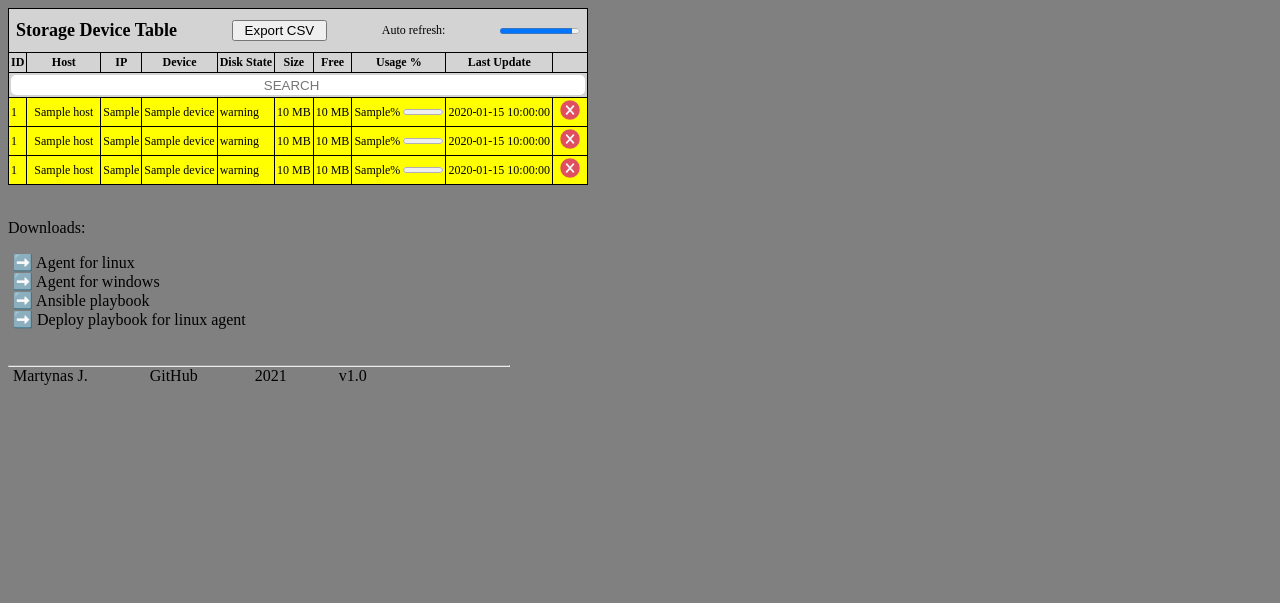
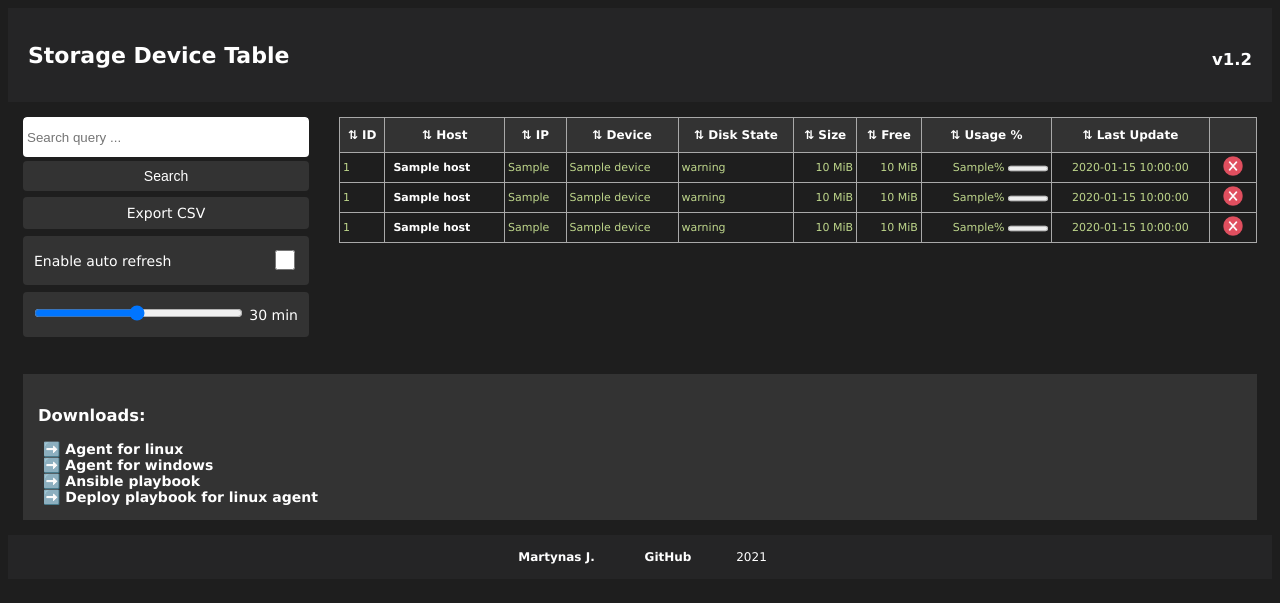
Before and after one commit to f5AFfMhv/storage-device-table, a Flask app: page / in a window 1280 px wide. Shown: the top 603 px of the page. Run offline with Flask 2, Linux system fonts and the light colour scheme; tables that the repository leaves empty hold one stand-in row (values such as "Sample post"); a database or web service that is not in the repository returns one stand-in record (values such as "Sample title"); data that the repository does not hold is empty.

Commit message:
Updated frontend

```diff
--- a/app.py
+++ b/app.py
@@ -26,23 +26,25 @@ from flask import Flask, jsonify, request, make_response, send_file, redirect, r
 from datetime import datetime
 import sqlite3
 import plotly.io as pio
-import graphs # Script for creating graphs
+import graphs  # Script for creating graphs
 import pandas as pd
 
 # Variables
 PORT = 5000
 BASE = 'http://localhost:' + str(PORT)
-API = '/api/v1/devices' # API uri
+API = '/api/v1/devices'  # API uri
 BASE_URL = BASE + API
 DB_FILE = 'SDT.db'
 IFRAME_GRAPH = 'iframe_figures/figure_0.html'
 STATE_ORDER = ["alert", "warning", "normal"]
-CSV_EXPORT_ORDER = ['id', 'host', 'ip', 'device', 'state', 'size_mb', 'free_mb', 'used_perc', 'updated']
+CSV_EXPORT_ORDER = ['id', 'host', 'ip', 'device',
+                    'state', 'size_mb', 'free_mb', 'used_perc', 'updated']
+VERSION = "v1.2"
 
 app = Flask(__name__)
-#app.config["DEBUG"] = True # Enable stdout logging
+# app.config["DEBUG"] = True # Enable stdout logging
 
-pio.renderers.default = "iframe" # How to render graphs
+pio.renderers.default = "iframe"  # Graph rendering method
 
 # Function to convert data from SQLite DB to dictionary (from "API with flask" tutorial)
 def dict_factory(cursor, row):
@@ -67,23 +69,27 @@ def db_mod(db, sql, opts=''):
 
 # Error handling functions
 def page_not_found(e):
-    return make_response(jsonify({'error':'Not found', 'status':e}), e)
+    return make_response(jsonify({'error': 'Not found', 'status': e}), e)
+
 
 def bad_request(e, msg=''):
-    return make_response(jsonify({'error':'Bad request', 'status':e, 'message':msg}), e)
+    return make_response(jsonify({'error': 'Bad request', 'status': e, 'message': msg}), e)
+
 
 @app.errorhandler(404)
 def default_page_not_found(e):
-    return make_response(jsonify({'error':'Not found', 'status':404}), 404)
+    return make_response(jsonify({'error': 'Not found', 'status': 404}), 404)
+
 
 @app.errorhandler(400)
 def default_bad_request(e):
-    return make_response(jsonify({'error':'Bad request', 'status':400}), 400)
+    return make_response(jsonify({'error': 'Bad request', 'status': 400}), 400)
+
 
 # Server root page shows table with all records from DB
 @app.route('/', methods=['GET'])
 def home():
-    row=[] # List of table rows to be rendered
+    row = []  # List of table rows to be rendered
     for device_state in STATE_ORDER:
         # Make API call to get results for every state individualy
         request = requests.get(BASE_URL + '?state=' + device_state)
@@ -93,7 +99,7 @@ def home():
             data = request.json()
             # Combine all information into one list of rows
             row.extend(data)
-    return render_template('table.html', row=row)
+    return render_template('table.html', row=row, query="Search query ...", version=VERSION)
 
 # Return host storage bar graph when clicked on hostname
 @app.route('/graph/<name>', methods=['GET'])
@@ -102,9 +108,33 @@ def get_graph(name):
     fig = graphs.figure(BASE_URL, name)
     fig.create_graph().show()
     # Open graph iframe html
-    f = open(IFRAME_GRAPH,'r')
+    f = open(IFRAME_GRAPH, 'r')
     graph = f.read()
     return graph
+
+# Render search results to table.html
+@app.route('/search', methods=['GET'])
+def search():
+    row = []  # List of table rows to be rendered
+    query = request.args.get('search_text')
+    # If search query is empty return full table
+    if query == "":
+        return home()
+    else:
+        # Make API call to get results for matching name
+        r = requests.get(BASE_URL + '/all')
+        data = r.json()
+        # Search for query in each record all value fields
+        for record in data:
+            # Flag for prevent duplicates
+            appended = False
+            for col in CSV_EXPORT_ORDER:
+                # If match found and record is not already appended, add it to an array
+                if query in str(record.get(col)) and not appended:
+                    row.append(record)
+                    appended = True
+        # Render table.html template with search results
+        return render_template('table.html', row=row, query="Search: " + query, version=VERSION)
 
 # Delete device from table
 @app.route('/remove/<id>', methods=['GET'])
@@ -131,18 +161,19 @@ def download(agent):
 @app.route('/<file>')
 def file_return(file):
     if file == "favicon.ico":
-	    path = "img/favicon.ico"
+        path = "img/favicon.ico"
     elif file == "delete.png":
         path = "img/delete.png"
     elif file == "style.css":
         path = "templates/style.css"
-    elif file == "filter.js":
-        path = "templates/filter.js"
-    elif file == "refresh_bar.js":
-        path = "templates/refresh_bar.js"
+    elif file == "sort.js":
+        path = "templates/sort.js"
+    elif file == "reload.js":
+        path = "templates/reload.js"
     else:
         return page_not_found(404)
     return send_file(path, as_attachment=True)
+
 
 # Generate CSV from all records in database
 @app.route('/export')
@@ -166,6 +197,8 @@ def get_all_records():
     return jsonify(all_devices)
 
 # Get specific records from DB
+
+
 @app.route(API, methods=['GET'])
 def get_record():
     # Filter API requests by record ID, hostname, state or device
@@ -216,8 +249,9 @@ def create_record():
         return bad_request(400)
 
     server_list = (request.json.get('host'), request.json.get('device'), request.json.get('state'),
-                    request.json.get('size_mb'), request.json.get('free_mb'), request.json.get('used_perc'),
-                    request.remote_addr, datetime.now().strftime("%Y-%m-%d %H:%M:%S"))
+                   request.json.get('size_mb'), request.json.get(
+                       'free_mb'), request.json.get('used_perc'),
+                   request.remote_addr, datetime.now().strftime("%Y-%m-%d %H:%M:%S"))
     # SQL query
     sql = ''' INSERT INTO devices(host,device,state,size_mb,free_mb,used_perc,ip,updated)
               VALUES(?,?,?,?,?,?,?,?) '''
@@ -246,7 +280,7 @@ def update_record():
 
     # Form list of new values from request (no NULL values should be added, because of previous check)
     server_list = (request.json.get('state'), request.json.get('size_mb'), request.json.get('free_mb'),
-        request.json.get('used_perc'), request.remote_addr, datetime.now().strftime("%Y-%m-%d %H:%M:%S"), request.json.get('id'))
+                   request.json.get('used_perc'), request.remote_addr, datetime.now().strftime("%Y-%m-%d %H:%M:%S"), request.json.get('id'))
 
     # Build SQL query
     sql = ''' UPDATE devices
@@ -281,4 +315,5 @@ def delete_record():
     db_mod(DB_FILE, sql, (id,))
     return jsonify({'result': True}), 200
 
+
 app.run(host='0.0.0.0', port=PORT)
--- a/templates/style.css
+++ b/templates/style.css
@@ -1,63 +1,213 @@
-input {
-    width: 100%;
-    border-radius: 5px;
-    text-align: center;
-    border: none;
-    height: 20px;
+* {
+    box-sizing: border-box;
   }
 
-body {
-    background-color: gray;
+  .row::after {
+    content: "";
+    clear: both;
+    display: table;
   }
 
-.span {
-    display: flex;
-    align-items: center;
-    color: black;
-    justify-content: space-between;
-    padding: 0px 5px;
+  [class*="col-"] {
+    float: left;
+    padding: 15px;
   }
 
-table {
-    border: 1px solid black;
-    border-collapse: collapse;
-    background-color: white;
+  html {
+    font-family: "Lucida Sans", sans-serif;
+    background-color: #1E1E1E;
+    color: white;
   }
 
-thead {
-    background-color: lightgray;
+  table, tr, td, th {
+    border-style: solid;
+    border-width: 1px;
+    border-collapse: collapse;
+    border-color: darkgray;
+    font-size: 11px;
+    padding: 3px;
+    white-space: nowrap;
   }
 
-hr {
-    width: 500px;
-    margin: 0px;
-    color: black
+  th {
+    background-color: #333333;
+    font-size: 12px;
+    padding-top: 10px;
+    padding-bottom: 10px;
+    cursor: pointer;
   }
 
-td,
-tr,
-th {
-    padding: 2px;
-    font-size: 12px;
-    border: 1px solid black;
-    border-collapse: collapse;
-}
-
-h2 {
-    margin: 0px;
-    color:black
-}
-
-p {
-    color: black;
+  th:hover {
+    background-color: #252526;
+    color: #569CD6;
   }
 
   a {
-    color: black;
     padding: 5px;
     text-decoration: none;
+    font-weight: bold;
+    color: white;
   }
 
   a:hover {
-    color: #3f51b5;
+    color: #569CD6;
   }
+
+  input {
+    width: 100%;
+    height: 40px;
+    margin-bottom: 4px;
+    box-sizing: border-box;
+    border-radius: 4px;
+    border: #252526;
+    padding: 4px;
+  }
+
+  .button {
+    border: none;
+    padding: 5px;
+    background-color: #333333;
+    color: white;
+    text-align: center;
+    font-size: 14px;
+    cursor: pointer;
+    width: 100%;
+    height: 30px;
+  }
+
+  .button:hover {
+    background-color: #252526;
+    color: #569CD6;
+  }
+
+  .header {
+    background-color: #252526;
+    padding: 10px;
+    width: 100%;
+  }
+
+  table.header {
+    border: none;
+  }
+
+  tr.header {
+    border: none;
+  }
+
+  td.header {
+    border: none;
+  }
+
+  table.refresh {
+    width: 100%;
+    border: none;
+  }
+
+  tr.refresh {
+    border: none;
+  }
+
+  td.refresh {
+    border: none;
+    font-size: 14px;
+    text-align: right;
+  }
+
+  #progressCountdown {
+    width: 100%;
+    height: 20px;
+    margin: 0px;
+    padding: 5px;
+  }
+
+  #setSlider {
+    width: 100%;
+    height: 20px;
+    margin: 0px;
+    padding: 5px;
+    cursor: pointer;
+  }
+
+  #enableTimer {
+    width: 20px;
+    height: 20px;
+    cursor: pointer;
+  }
+
+  .menu ul {
+    list-style-type: none;
+    margin: 0;
+    padding: 0;
+  }
+
+  .menu li {
+    text-align: center;
+    font-size: 14px;
+    padding: 8px;
+    margin-bottom: 7px;
+    background-color: #333333;
+    border-radius: 4px;
+    overflow: hidden;
+  }
+
+  #search_li {
+    padding: 0px;
+    background-color: #1E1E1E;
+    margin-bottom: 2px;
+  }
+
+  #export_btn:hover {
+    background-color: #252526;
+    color: #569CD6;
+    cursor: pointer;
+  }
+
+  .aside {
+    background-color: #333333;
+    padding: 15px;
+    text-align: left;
+    font-size: 14px;
+  }
+
+  .footer {
+    background-color: #252526;
+    text-align: center;
+    font-size: 12px;
+    padding: 15px;
+  }
+
+  /* For mobile phones: */
+  [class*="col-"] {
+    width: 100%;
+  }
+
+  @media only screen and (min-width: 900px) {
+    /* For tablets: */
+    .col-s-1 {width: 8.33%;}
+    .col-s-2 {width: 16.66%;}
+    .col-s-3 {width: 25%;}
+    .col-s-4 {width: 33.33%;}
+    .col-s-5 {width: 41.66%;}
+    .col-s-6 {width: 50%;}
+    .col-s-7 {width: 58.33%;}
+    .col-s-8 {width: 66.66%;}
+    .col-s-9 {width: 75%;}
+    .col-s-10 {width: 83.33%;}
+    .col-s-11 {width: 91.66%;}
+    .col-s-12 {width: 100%;}
+  }
+  @media only screen and (min-width: 1400px) {
+    /* For desktop: */
+    .col-1 {width: 8.33%;}
+    .col-2 {width: 16.66%;}
+    .col-3 {width: 25%;}
+    .col-4 {width: 33.33%;}
+    .col-5 {width: 41.66%;}
+    .col-6 {width: 50%;}
+    .col-7 {width: 58.33%;}
+    .col-8 {width: 66.66%;}
+    .col-9 {width: 75%;}
+    .col-10 {width: 83.33%;}
+    .col-11 {width: 91.66%;}
+    .col-12 {width: 100%;}
+  }
--- a/templates/table.html
+++ b/templates/table.html
@@ -1,3 +1,5 @@
+<!-- Made using responsive CSS example from w3school
+https://www.w3schools.com/Css/css_rwd_intro.asp -->
 <!DOCTYPE html>
 <html lang="en">
 
@@ -5,50 +7,85 @@
   <meta charset="UTF-8">
   <title>SDT</title>
   <link rel="stylesheet" href="style.css">
+  <meta name="viewport" content="width=device-width, initial-scale=1.0">
 </head>
 
-<script src="filter.js"></script>
-<script src="refresh_bar.js"></script>
+<script src="sort.js"></script>
 
 <body>
-  <table id="indextable" class="table-info table">
+  <div class="header">
+    <table class="header">
+      <tr class="header">
+        <td class="header"><h1>Storage Device Table</h1></td>
+        <td class="header" style="text-align: right; vertical-align: bottom;"><h2>{{ version }}</h2></td>
+      </tr>
+    </table>
+  </div>
+
+  <div class="row">
+    <div class="col-3 col-s-3 menu">
+
+      <ul>
+        <li id="search_li">
+          <form action="/search">
+            <input placeholder="{{ query }}" type="text" id="search_text" name="search_text">
+            <input class="button" type="submit" value="Search">
+          </form>
+        </li>
+        <li id="export_btn" onclick="window.location.href='/export';">Export CSV</li>
+        <li>
+          <table class="refresh">
+            <tr class="refresh">
+              <td class="refresh" style="text-align: left;">Enable auto refresh</td>
+              <td class="refresh"><input id="enableTimer" type="checkbox"></td>
+            </tr>
+          </table>
+        </li>
+        <li id="sliderRow">
+          <table class="refresh">
+            <tr class="refresh">
+              <td class="refresh"><input id="setSlider" type="range" value="30" min="1" max="60"></td>
+              <td class="refresh" style="width: 10%;"><span id="sliderValue"></span></td>
+            </tr>
+          </table>
+        </li>
+        <li id="progressRow">
+          <table class="refresh">
+            <tr class="refresh">
+              <td class="refresh"><progress max="60" id="progressCountdown"></progress></td>
+              <td class="refresh" style="width: 10%;"><span id="leftTime"></span></td>
+            </tr>
+          </table>
+        </li>
+      </ul>
+
+    </div>
+
+  <div class="col-6 col-s-9" style="overflow-x: auto; min-width: 300px;">
+  <table id="sortTable" style="width: 100%;">
     <thead>
       <tr>
-        <td colspan=100%>
-          <div class="span">
-            <h2>Storage Device Table</h2>
-            <button><a href=/export>Export CSV</a></button>
-            <p>Auto refresh:</p>
-            <progress style="width:80px;" value="60" max="60" id="pageBeginCountdown"></progress>
-          </div>
-        </td>
-      </tr>
-      <tr>
-        <th>ID</th>
-        <th>Host</th>
-        <th>IP</th>
-        <th>Device</th>
-        <th>Disk State</th>
-        <th>Size</th>
-        <th>Free</th>
-        <th>Usage %</th>
-        <th>Last Update</th>
-        <th></th>
-      </tr>
-      <tr>
-        <td colspan=100%><input type="search" class="light-table-filter" data-table="table-info" placeholder="SEARCH">
-        </td>
+        <th onclick="SortTable(0,'N')">&#8645; ID</th>
+        <th onclick="SortTable(1,'T')">&#8645; Host</th>
+        <th onclick="SortTable(2,'N')">&#8645; IP</th>
+        <th onclick="SortTable(3,'T')">&#8645; Device</th>
+        <th onclick="SortTable(4,'T')">&#8645; Disk State</th>
+        <th onclick="SortTable(5,'N')">&#8645; Size</th>
+        <th onclick="SortTable(6,'N')">&#8645; Free</th>
+        <th onclick="SortTable(7,'N')">&#8645; Usage %</th>
+        <th onclick="SortTable(8,'D','ymd')">&#8645; Last Update</th>
+        <th style="background-color: #333333; cursor: default;"></th>
       </tr>
     </thead>
     <tbody>
 
     {% for i in row %}
       {% if i.state == "normal" %}
-        <tr style="background:lightgreen;">
+        <tr>
       {% elif i.state == "warning" %}
-        <tr style="background:yellow;">
+        <tr style="color:#BED68B;">
       {% else %}
-        <tr style="background:lightcoral;">
+        <tr style="color:#CB453F;">
       {% endif %}
         <td>{{ i.id }}</td>
         <td><a href="graph/{{ i.host }}" target="_blank">{{ i.host }}</a></td>
@@ -57,52 +94,56 @@
         <td>{{ i.state }}</td>
         <td align="right">
           {% if i.size_mb|int >= 104857600 %}
-            {{ (i.size_mb|int / 1048576)|round|int }} TB
+            {{ (i.size_mb|int / 1048576)|round|int }} TiB
           {% elif i.size_mb|int >= 1048576 %}
-            {{ (i.size_mb|int / 1048576)|round(1) }} TB
+            {{ (i.size_mb|int / 1048576)|round(1) }} TiB
           {% elif i.size_mb|int >= 102400 %}
-            {{ (i.size_mb|int / 1024)|round|int }} GB
+            {{ (i.size_mb|int / 1024)|round|int }} GiB
           {% elif i.size_mb|int >= 1024 %}
-            {{ (i.size_mb|int / 1024)|round(1) }} GB
+            {{ (i.size_mb|int / 1024)|round(1) }} GiB
           {% else %}
-            {{ i.size_mb|int }} MB
+            {{ i.size_mb|int }} MiB
           {% endif %}
         </td>
         <td align="right">
           {% if i.free_mb|int >= 104857600 %}
-            {{ (i.free_mb|int / 1048576)|round|int }} TB
+            {{ (i.free_mb|int / 1048576)|round|int }} TiB
           {% elif i.free_mb|int >= 1048576 %}
-            {{ (i.free_mb|int / 1048576)|round(1) }} TB
+            {{ (i.free_mb|int / 1048576)|round(1) }} TiB
           {% elif i.free_mb|int >= 102400 %}
-            {{ (i.free_mb|int / 1024)|round|int }} GB
+            {{ (i.free_mb|int / 1024)|round|int }} GiB
           {% elif i.free_mb|int >= 1024 %}
-            {{ (i.free_mb|int / 1024)|round(1) }} GB
+            {{ (i.free_mb|int / 1024)|round(1) }} GiB
           {% else %}
-            {{ i.free_mb|int }} MB
+            {{ i.free_mb|int }} MiB
           {% endif %}
         </td>
         <td align="right">{{ i.used_perc }}% <progress style="width:40px;" value="{{ i.used_perc }}" max="100"></progress></td>
-        <td>{{ i.updated }}</td>
-        <td><a href=/remove/{{ i.id }}><img alt="DEL" src="delete.png" width=20 height=20></a></td>
+        <td style="text-align: center;">{{ i.updated }}</td>
+        <td style="text-align: center;"><a href=/remove/{{ i.id }}><img alt="DEL" src="delete.png" width=20 height=20></a></td>
       </tr>
     {% endfor %}
 
     </tbody>
   </table>
-  <br>
-  <p>Downloads:</p>
-  <a href="download/linux_agent">➡️ Agent for linux</a><br>
-  <a href="download/windows_agent">➡️ Agent for windows</a><br>
-  <a href="download/ansible_playbook">➡️ Ansible playbook</a><br>
-  <a href="download/deploy_playbook">➡️ Deploy playbook for linux agent</a>
-  <br><br>
-</body>
-<br>
-<footer>
-  <hr>
+  </div>
+
+  <div class="col-3 col-s-12">
+    <div class="aside">
+      <h3>Downloads:</h3>
+      <a href="download/linux_agent">➡️ Agent for linux</a><br>
+      <a href="download/windows_agent">➡️ Agent for windows</a><br>
+      <a href="download/ansible_playbook">➡️ Ansible playbook</a><br>
+      <a href="download/deploy_playbook">➡️ Deploy playbook for linux agent</a>
+    </div>
+  </div>
+  </div>
+
+<div class="footer">
   <span><a href=https://martynas.me target="_blank">Martynas J.</a></span>
   <span style="padding-left:3em"><a href=https://github.com/f5AFfMhv/storage-device-table.git target="_blank">GitHub</a></span>
   <span style="padding-left:3em">2021</span>
-  <span style="padding-left:3em">v1.0</span>
-</footer>
+</div>
+  <script src="reload.js"></script>
+</body>
 </html>
```
Also changed, not shown: templates/filter.js (deleted, +0 -42 lines), templates/refresh_bar.js (deleted, +0 -17 lines), templates/reload.js (added, +102 -0 lines), templates/sort.js (added, +119 -0 lines), 1 other file. Lines whose indentation alone changed are shown as unchanged.
